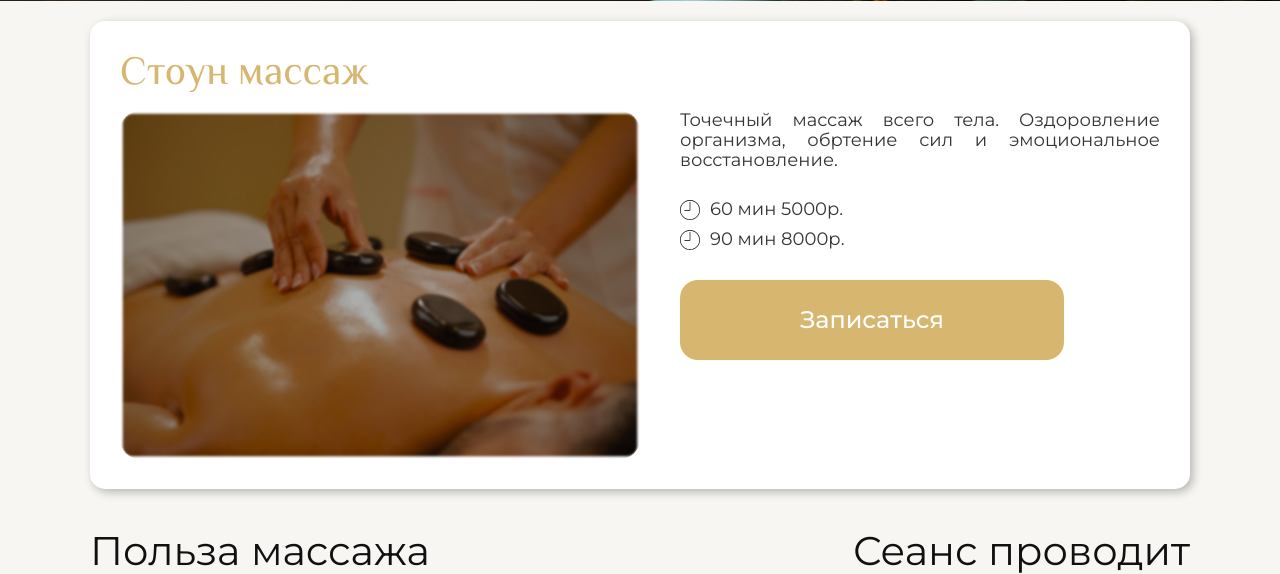
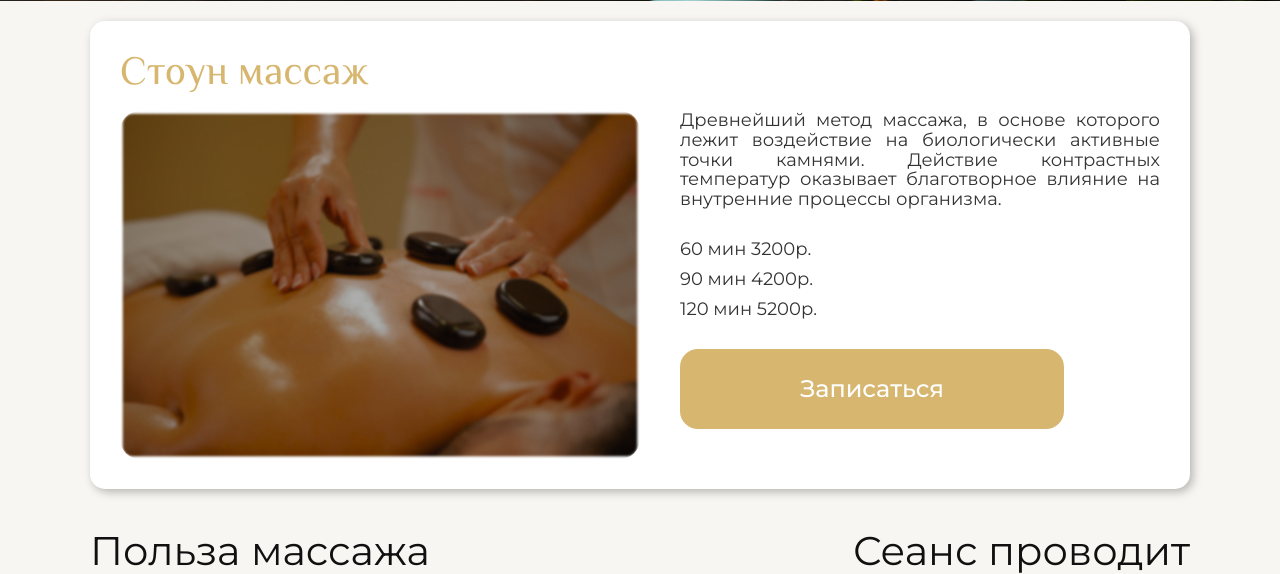
Before and after one commit to 4ndr01dHQD/santai, a Django app: page /massages/stone/ in a window 1280 px wide. Shown: the part 92-666 px from the top of the page. Run offline with Django 4.2, Linux system fonts and the light colour scheme.

Commit message:
Обновлен текст, foot, stone, neck, а также убрана иконка часов из расценок

```diff
--- a/templates/massages/bali.html
+++ b/templates/massages/bali.html
@@ -29,15 +29,12 @@
                         точки тела, запуская процесс восстановления.
                     </p>
                     <p class="unit__text unit__text_small">
-                        <img src="/media/icons/time.svg" alt="">
                         60 мин 3200р.
                     </p>
                     <p class="unit__text unit__text_small">
-                        <img src="/media/icons/time.svg" alt="">
                         90 мин 4200р.
                     </p>
                     <p class="unit__text">
-                        <img src="/media/icons/time.svg" alt="">
                         120 мин 5200р.
                     </p>
                     <button class="button_yellow open__modal button_to_bordered_yellow">
--- a/templates/massages/hawaii.html
+++ b/templates/massages/hawaii.html
@@ -26,15 +26,12 @@
                         тело и душу, а один из её основных приёмов- проработка локтями.
                     </p>
                     <p class="unit__text unit__text_small">
-                        <img src="/media/icons/time.svg" alt="">
                         60 мин 3200р.
                     </p>
                     <p class="unit__text unit__text_small">
-                        <img src="/media/icons/time.svg" alt="">
                         90 мин 4200р.
                     </p>
                     <p class="unit__text">
-                        <img src="/media/icons/time.svg" alt="">
                         120 мин 5200р.
                     </p>
                     <button class="button_yellow open__modal button_to_bordered_yellow">
--- a/templates/massages/herbal_bags.html
+++ b/templates/massages/herbal_bags.html
@@ -28,15 +28,12 @@
                         который объединяет термальные процедуры, ароматерапию и фитотерапию.
                     </p>
                     <p class="unit__text unit__text_small">
-                        <img src="/media/icons/time.svg" alt="">
                         60 мин 3200р.
                     </p>
                     <p class="unit__text">
-                        <img src="/media/icons/time.svg" alt="">
                         90 мин 4200р.
                     </p>
                     <p class="unit__text">
-                        <img src="/media/icons/time.svg" alt="">
                         120 мин 5200р.
                     </p>
                     <button class="button_yellow open__modal button_to_bordered_yellow">
--- a/templates/massages/oil.html
+++ b/templates/massages/oil.html
@@ -29,15 +29,12 @@
                         ароматерапией. Процедура оказывает действие на энергетическом уровне, снимая различные блоки.
                     </p>
                     <p class="unit__text unit__text_small">
-                        <img src="/media/icons/time.svg" alt="">
                         60 мин 3200р.
                     </p>
                     <p class="unit__text unit__text_small">
-                        <img src="/media/icons/time.svg" alt="">
                         90 мин 4200р.
                     </p>
                     <p class="unit__text ">
-                        <img src="/media/icons/time.svg" alt="">
                         120 мин 5200р.
                     </p>
                     <button class="button_yellow open__modal button_to_bordered_yellow">
--- a/templates/massages/santai.html
+++ b/templates/massages/santai.html
@@ -30,15 +30,12 @@
                         и массажа шиатцу.
                     </p>
                     <p class="unit__text unit__text_small">
-                        <img src="/media/icons/time.svg" alt="">
                         60 мин 3400р.
                     </p>
                     <p class="unit__text unit__text_small">
-                        <img src="/media/icons/time.svg" alt="">
                         90 мин 4400р.
                     </p>
                     <p class="unit__text ">
-                        <img src="/media/icons/time.svg" alt="">
                         120 мин 5400р.
                     </p>
                     <button class="button_yellow open__modal button_to_bordered_yellow">
--- a/templates/massages/slim.html
+++ b/templates/massages/slim.html
@@ -26,11 +26,9 @@
                         разминания и вибрации.
                     </p>
                     <p class="unit__text unit__text_small">
-                        <img src="/media/icons/time.svg" alt="">
                         60 мин 3400р.
                     </p>
                     <p class="unit__text">
-                        <img src="/media/icons/time.svg" alt="">
                         90 мин 4400.
                     </p>
                     <button class="button_yellow open__modal button_to_bordered_yellow">
--- a/templates/massages/stone.html
+++ b/templates/massages/stone.html
@@ -24,16 +24,18 @@
                 </div>
                 <div class="unit__half">
                     <p class="unit__text">
-                        Точечный массаж всего тела. Оздоровление организма, обртение сил и эмоциональное
-                        восстановление.
+                        Древнейший метод массажа, в основе которого лежит воздействие на биологически активные точки
+                        камнями. Действие контрастных температур оказывает благотворное влияние на внутренние процессы
+                        организма.
                     </p>
                     <p class="unit__text unit__text_small">
-                        <img src="/media/icons/time.svg" alt="">
-                        60 мин 5000р.
+                        60 мин 3200р.
+                    </p>
+                    <p class="unit__text unit__text_small">
+                        90 мин 4200р.
                     </p>
                     <p class="unit__text">
-                        <img src="/media/icons/time.svg" alt="">
-                        90 мин 8000р.
+                        120 мин 5200р.
                     </p>
                     <button class="button_yellow open__modal button_to_bordered_yellow">
                         Записаться
```
Also changed, not shown: templates/massages/foot.html (+5 -6 lines), templates/massages/neck.html (+4 -6 lines).
